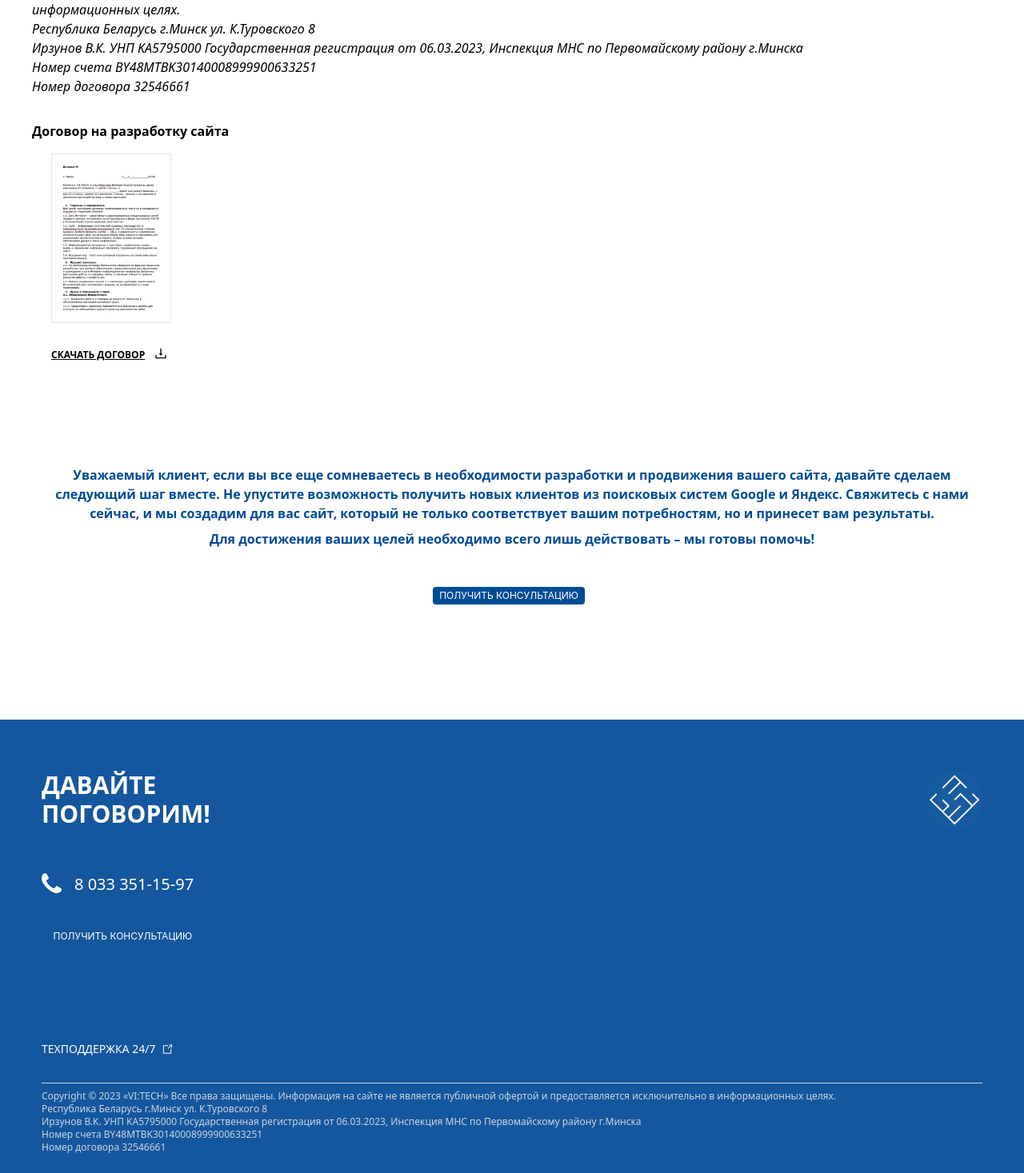
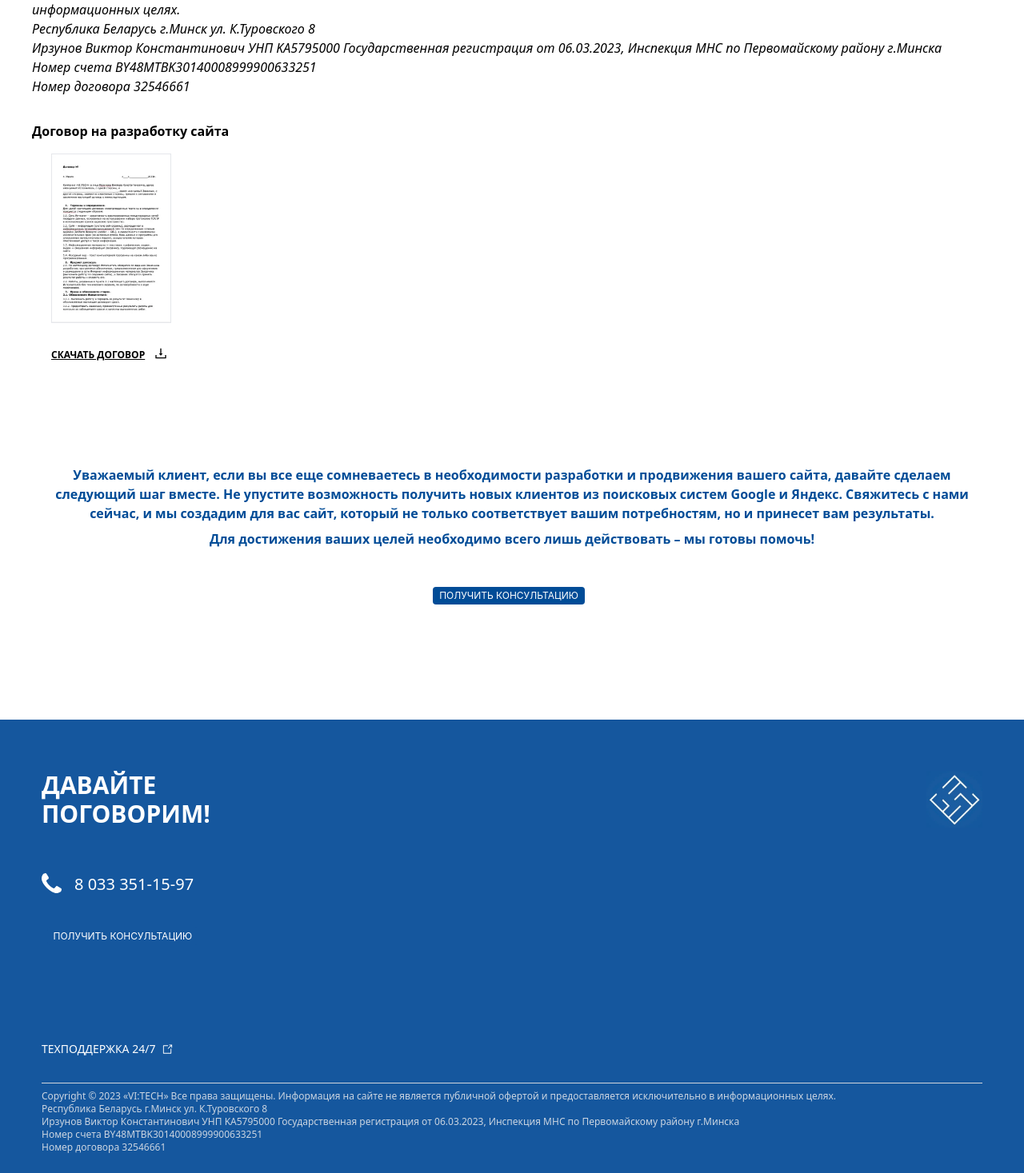
Before and after one commit to Victor-Irzunov/myWebSite, a Next.js app: page /kontakty in a window 1280 px wide. Shown: the part 1248-2715 px from the top of the page at 80% size. Built offline with nearby package versions, Linux system fonts and the light colour scheme; no server answers.

Commit message:
vi-tech-minsk.vercel.app

```diff
--- a/app/kontakty/page.js
+++ b/app/kontakty/page.js
@@ -63,7 +63,7 @@ const ContactPage = () => {
 								Республика Беларусь г.Минск ул. К.Туровского 8
 							</p>
 							<p className="">
-								Ирзунов В.К. УНП KA5795000 Государственная регистрация от 06.03.2023, Инспекция МНС по Первомайскому району г.Минска
+								Ирзунов Виктор Константинович УНП KA5795000 Государственная регистрация от 06.03.2023, Инспекция МНС по Первомайскому району г.Минска
 							</p>
 							<p className="">
 								Номер счета
--- a/app/layout.js
+++ b/app/layout.js
@@ -8,7 +8,7 @@ const ReplainWidget = dynamic(() => import('@/components/ReplainWidget/ReplainWi
 
 export const metadata = {
   title: 'Создание сайтов / Минск / Заказать разработку сайта',
-  description: 'Создание сайтов в Минске ➤➤➤ Мы разрабатываем и продвигаем сайты ✓ Лучшие цены ✓ Короткие сроки ⭐ Делаем сайты 7 лет ⭐ Закажите создание сайта ☎️ (033) 351-15-97. 🔥 Высокий результат по умеренной цене!',
+  description: 'Создание сайтов в Минске ➤➤➤ Мы разрабатываем и продвигаем сайты ✓ Лучшие цены ✓ Короткие сроки ⭐ Делаем сайты 7 лет ⭐ Закажите создание сайта ☎️ (033) 351-15-97. 🔥 Высокий результат по умеренной цене! Директор Ирзунов Виктор',
   keywords: "создание сайтов, заказать сайт, создание интернет магазинов, лендингов, одностраничных сайтов, многостраничных сайтов, Минск, Беларусь, веб-разработка, веб-дизайн, интернет-магазин, корпоративный сайт, создать сайт цена, разработка веб-приложений, под ключ",
   alternates: {
     canonical: 'https://vi-tech.by'
--- a/app/o-nas/page.js
+++ b/app/o-nas/page.js
@@ -2,7 +2,7 @@ import Image from "next/image"
 
 export const metadata = {
 	title: 'Компания по разработке и продвижению сайтов VI:TECH',
-	description: 'VI:TECH – ваш надежный партнер в создании и продвижении сайтов. Мы поможем вам достичь успеха в онлайн-бизнесе с помощью качественных веб-решений и опытных специалистов.'
+	description: 'VI:TECH – ваш надежный партнер в создании и продвижении сайтов. Мы поможем вам достичь успеха в онлайн-бизнесе с помощью качественных веб-решений и опытных специалистов. Директор Ирзунов Виктор'
 }
 
 
--- a/app/uslugi/[link]/page.js
+++ b/app/uslugi/[link]/page.js
@@ -12,7 +12,7 @@ export function generateMetadata({ params: { link } }) {
 	switch (link) {
 		case 'sozdanie-mnogostranichnogo-sajta':
 			title = 'Создание многостраничного сайта в Минске | IT компания VI:TECH';
-			description = 'Ищете профессиональную компанию для разработки многостраничного сайта в Минске? VI:TECH предлагает качественные услуги по созданию и продвижению многостраничных веб-ресурсов. Наши опытные специалисты помогут воплотить ваши идеи в реальность и создать функциональный и привлекательный сайт для вашего бизнеса.',
+			description = 'Ищете профессиональную компанию для разработки многостраничного сайта в Минске? VI:TECH предлагает качественные услуги по созданию и продвижению многостраничных веб-ресурсов. Наши опытные специалисты помогут воплотить ваши идеи в реальность и создать функциональный и привлекательный сайт для вашего бизнеса. Директор Ирзунов Виктор',
 				alternates = {
 					canonical: 'https://vi-tech.by/uslugi/sozdanie-mnogostranichnogo-sajta'
 				};
--- a/components/footer/Footer.js
+++ b/components/footer/Footer.js
@@ -59,7 +59,7 @@ const Footer = () => {
 
 				<BtnTehPodderzhka />
 
-				<div className="mt-8 text-xs text-slate-300 font-light border-t border-gray-300 pt-2">
+				<aside className="mt-8 text-xs text-slate-300 font-light border-t border-gray-300 pt-2">
 					<p className="">
 						Copyright © 2023 «VI:TECH» Все права защищены. Информация на сайте не является публичной офертой и предоставляется исключительно в информационных целях.
 					</p>
@@ -67,7 +67,7 @@ const Footer = () => {
 						Республика Беларусь г.Минск ул. К.Туровского 8
 					</p>
 					<p className="">
-						Ирзунов В.К. УНП KA5795000 Государственная регистрация от 06.03.2023, Инспекция МНС по Первомайскому району г.Минска
+						Ирзунов Виктор Константинович УНП KA5795000 Государственная регистрация от 06.03.2023, Инспекция МНС по Первомайскому району г.Минска
 					</p>
 					<p className="">
 						Номер счета
@@ -77,7 +77,7 @@ const Footer = () => {
 						Номер договора
 						32546661
 					</p>
-				</div>
+				</aside>
 			</div>
 		</footer>
 	)
--- a/constans/portfolio/PortfolioData.js
+++ b/constans/portfolio/PortfolioData.js
@@ -886,8 +886,8 @@ export const dataPortfolio = [
 	},
 	{
 		id: 67,
-		title: 'vi-tech.site',
-		link: 'https://vi-tech.site/',
+		title: 'vi-tech-minsk.vercel.app',
+		link: 'https://vi-tech-minsk.vercel.app/',
 		image: '/portfolio/portfolioCard/myBlackSite/1.webp',
 		alt: 'Сайт компании по разработке сайтов, компании VI:TECH',
 		w: 1000,
```
